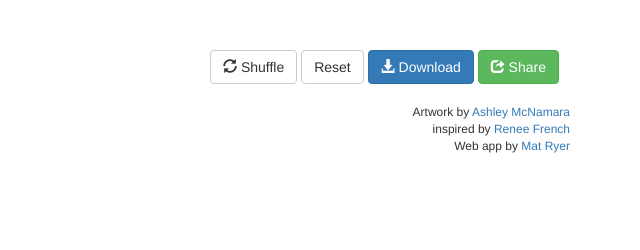
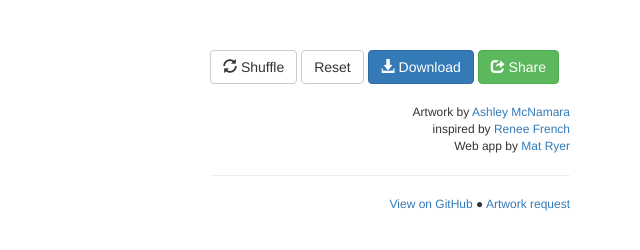
Before and after one commit to matryer/gopherize.me, a plain HTML site: page gae/pages/index.html in a window 1280 px wide. Shown: the whole page, without its empty margins (640-1280 px from the left). Drawn offline with nearby package versions, Linux system fonts and the light colour scheme; no server answers.

Commit message:
added helpful links

```diff
--- a/gae/pages/index.html
+++ b/gae/pages/index.html
@@ -34,6 +34,9 @@
 				<footer>
 					Artwork by <a href='https://twitter.com/ashleymcnamara' target='_blank'>Ashley McNamara</a><br />inspired by <a href='http://reneefrench.blogspot.co.uk/' target='_blank'>Renee French</a><br />
 					Web app by <a href='https://twitter.com/matryer' target='_blank'>Mat Ryer</a>
+					<hr>
+					<a target='_blank' href='https://github.com/matryer/gopherize.me'>View on GitHub</a> ●
+					<a target='_blank' href='https://twitter.com/intent/tweet?screen_name=ashleymcnamara&amp;related=matryer'>Artwork request</a>
 				</footer>
 			</div>
 		</div>
```
